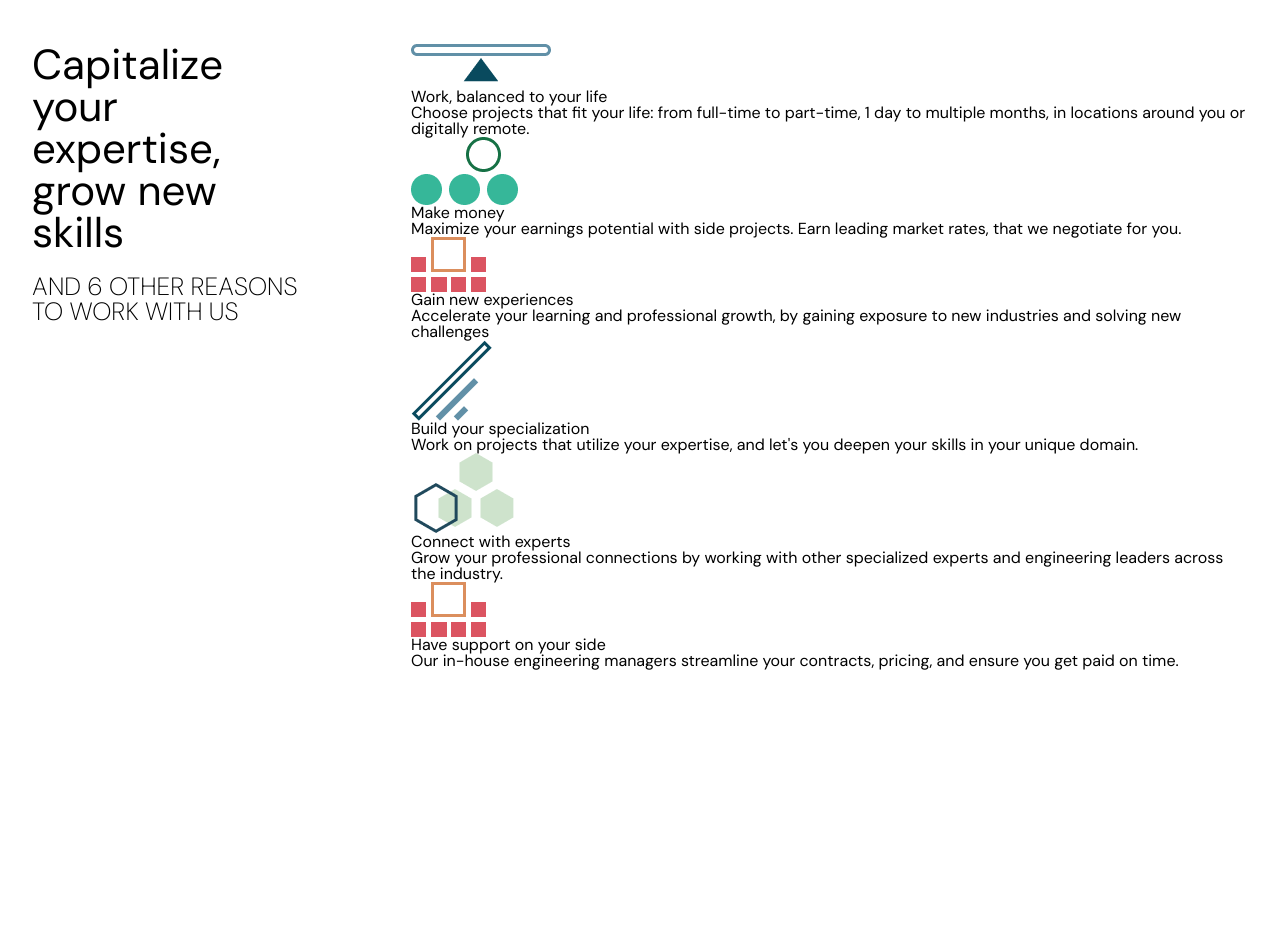
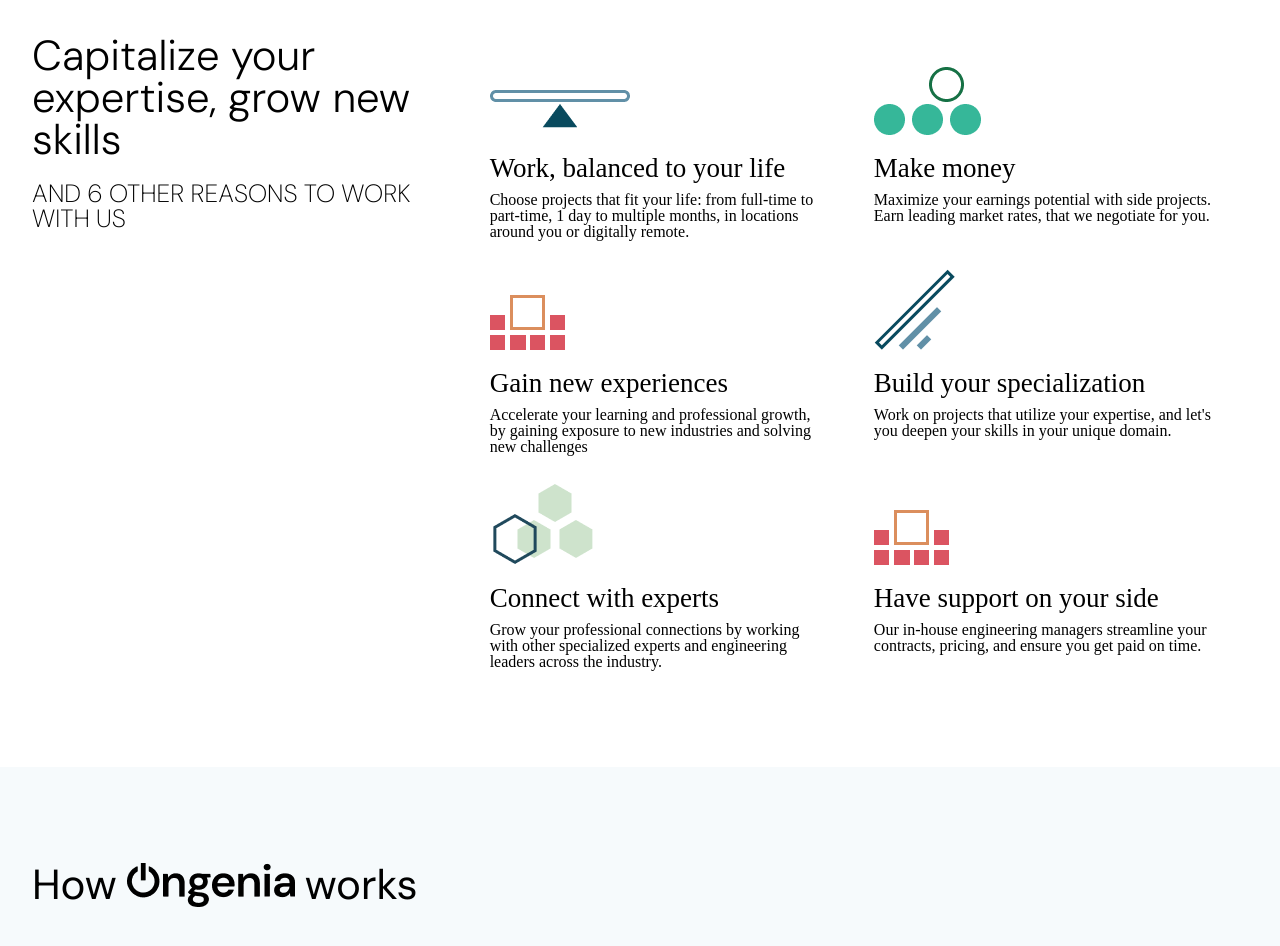
Before and after one commit to sanedidi/onegia, a React (Vite) app: page / in a window 1280 px wide. Shown: the part 1420-2366 px from the top of the page. Before the commit the page ends 2189 px from the top, so only its background shows below. Built offline with nearby package versions, Linux system fonts and the light colour scheme.

Commit message:
update 4 files and create 3 filesэ

```diff
--- a/src/components/Capital/index.jsx
+++ b/src/components/Capital/index.jsx
@@ -14,9 +14,13 @@ const Capital = () => {
                         {cards.map((el) => {
                             return (
                                 <div key={el.id} className={s.cap__card}>
-                                    <img src={el.img} alt="" />
-                                    <h2>{el.title}</h2>
-                                    <p>{el.text}</p>
+                                    <div className={s.cap__card_img}>
+                                        <img src={el.img} alt="" />
+                                    </div>
+                                    <div className={s.cap__card_text}>
+                                        <h2>{el.title}</h2>
+                                        <p>{el.text}</p>
+                                    </div>
                                 </div>
                             );
                         })}
--- a/src/components/Capital/styles.module.scss
+++ b/src/components/Capital/styles.module.scss
@@ -1,10 +1,14 @@
 .cap {
-    margin: 100px 0;
+    margin: clamp(1.875rem, 0.489rem + 6.93vw, 6.25rem) 0;
 
     &__wrapper {
         display: grid;
-        grid-template-columns: 1fr 3fr;
-        gap: 100px;
+        grid-template-columns: 1fr 2fr;
+        gap: clamp(3.125rem, 2.531rem + 2.97vw, 5rem);
+
+        @media (max-width:786px) {
+            grid-template-columns: 1fr;
+        }
     }
 
     &__left {
@@ -13,12 +17,18 @@
         align-items: start;
         gap: 20px;
         width: 100%;
-        max-width: 300px;
+        max-width: 400px;
+
+        @media (max-width:786px) {
+            max-width: none;
+            align-items: center;
+            text-align: center;
+        }
 
         h2 {
             font-family: DM Sans 36pt;
             font-size: 42px;
-            font-weight: 400;
+            font-weight: 300;
         }
 
         p {
@@ -28,4 +38,67 @@
             text-transform: uppercase;
         }
     }
+
+    &__right {
+        display: grid;
+        grid-template-columns: 1fr 1fr;
+        gap: 10px 10px;
+
+        @media (max-width:600px) {
+            grid-template-columns: 1fr;
+        }
+    }
+
+    &__card {
+        display: flex;
+        flex-direction: column;
+        justify-content: space-between;
+        align-items: start;
+        gap: 20px;
+        width: 100%;
+        max-width: 340px;
+        height: max-content;
+
+        @media (max-width:600px) {
+            max-width: none;
+            align-items: center;
+        }
+    }
+
+    &__card_img {
+        display: flex;
+        flex-direction: column;
+        align-items: flex-start;
+        justify-content: flex-end;
+        width: 100%;
+        height: 100px;
+
+        @media (max-width:600px) {
+            align-items: center;
+        }
+    }
+
+    &__card_text {
+        display: flex;
+        flex-direction: column;
+        gap: 10px;
+
+        @media (max-width:600px) {
+            text-align: center;
+            justify-content: center;
+            align-items: center;
+        }
+
+        h2 {
+            font-family: DM Serif Display;
+            font-size: 27px;
+            font-weight: 400;
+        }
+
+        p {
+            font-family: DM Serif Display;
+            font-size: 16px;
+            font-weight: 400;
+        }
+    }
 }
--- a/src/components/Expertise/styles.module.scss
+++ b/src/components/Expertise/styles.module.scss
@@ -1,5 +1,6 @@
 .exp {
     background-color: #E6F1E5;
+    padding: clamp(1.875rem, 0.489rem + 6.93vw, 6.25rem) 0;
 
     &__wrapper {
         display: flex;
@@ -7,7 +8,7 @@
         align-items: center;
         justify-content: space-between;
         gap: 60px;
-        padding: 100px 0;
+
     }
 
     &__top {
@@ -34,7 +35,15 @@
     &__cards {
         display: grid;
         grid-template-columns: repeat(3, 1fr);
-        gap: 65px;
+        gap: clamp(1.563rem, 0.77rem + 3.96vw, 4.063rem);
+
+        @media (max-width:786px) {
+            grid-template-columns: repeat(2, 1fr);
+        }
+
+        @media (max-width:450px) {
+            grid-template-columns: repeat(1, 1fr);
+        }
     }
 
     &__card {
@@ -46,6 +55,7 @@
         width: 100%;
         max-width: 350px;
         line-height: 1.3;
+        height: max-content;
     }
 
     &__card_content {
@@ -53,7 +63,7 @@
         flex-direction: column;
         align-items: start;
         gap: 10px;
-
+        margin-top: auto;
 
         h2 {
             font-family: DM Serif Display;
@@ -71,10 +81,14 @@
         display: flex;
         flex-direction: column;
         gap: 10px;
+        height: 100px;
+        width: 100%;
+        align-items: self-start;
     }
 
     &__card_line {
         height: 4px;
-        width: 140%;
+        width: 39%;
     }
+
 }
--- /dev/null
+++ b/src/components/Work/components/index.js
@@ -0,0 +1,6 @@
+export const workCard = [
+    { id: 1, title: "Create your expert profile", text: "Sign-up and share your expertise and credentials. Then select what type of projects and job opportunities you're interested in: full time or side project.", },
+    { id: 2, title: "We'll send you  interesting projects", text: "We work with leading industrial and manufacturing companies to define engineering projects, and send you ones that fit your skills and interests.", },
+    { id: 3, title: "Match with the Engineering lead", text: "Connect with the engineering lead to discuss project details and explore working together.", text2: "We establish industry leading price and legalese for your work." },
+    { id: 4, title: "Begin work and get paid", text: "Work with your project team and complete the work. We pay you every 2 weeks, or at the completion of a shorter project", text2: "Our experts support you with any questions related to the project." },
+]
--- /dev/null
+++ b/src/components/Work/index.jsx
@@ -0,0 +1,30 @@
+import React from "react";
+import s from "./styles.module.scss";
+import logo from "../../assets/svg/logo.png";
+import { workCard } from './components/index'
+const Work = () => {
+    return (
+        <div className={s.work}>
+            <div className="container">
+                <div className={s.work__wrapper}>
+                    <div className={s.work__title}>
+                        <h2>How</h2>
+                        <img src={logo} alt="" />
+                        <h2>works</h2>
+                    </div>
+                    <div className={s.word__cards}>
+                        {workCard.map((el) => {
+                            return (
+                                <div key={el.id} className={s.work__card}>
+
+                                </div>
+                            )
+                        })}
+                    </div>
+                </div>
+            </div>
+        </div>
+    );
+};
+
+export default Work;
--- /dev/null
+++ b/src/components/Work/styles.module.scss
@@ -0,0 +1,16 @@
+.work {
+    background-color: #F6FAFC;
+    padding: clamp(1.875rem, 0.489rem + 6.93vw, 6.25rem) 0;
+
+    &__title {
+        display: flex;
+        align-items: center;
+        gap: 10px;
+
+        h2 {
+            font-family: DM Sans 36pt;
+            font-size: 42px;
+            font-weight: 400;
+        }
+    }
+}
--- a/src/pages/main/index.jsx
+++ b/src/pages/main/index.jsx
@@ -3,6 +3,7 @@ import Header from '../../components/Header';
 import Hero from '../../components/Hero';
 import Expertise from '../../components/Expertise';
 import Capital from '../../components/Capital';
+import Work from '../../components/Work';
 
 const Main = () => {
     return (
@@ -11,6 +12,7 @@ const Main = () => {
             <Hero />
             <Expertise />
             <Capital />
+            <Work />
         </>
     );
 };
```
